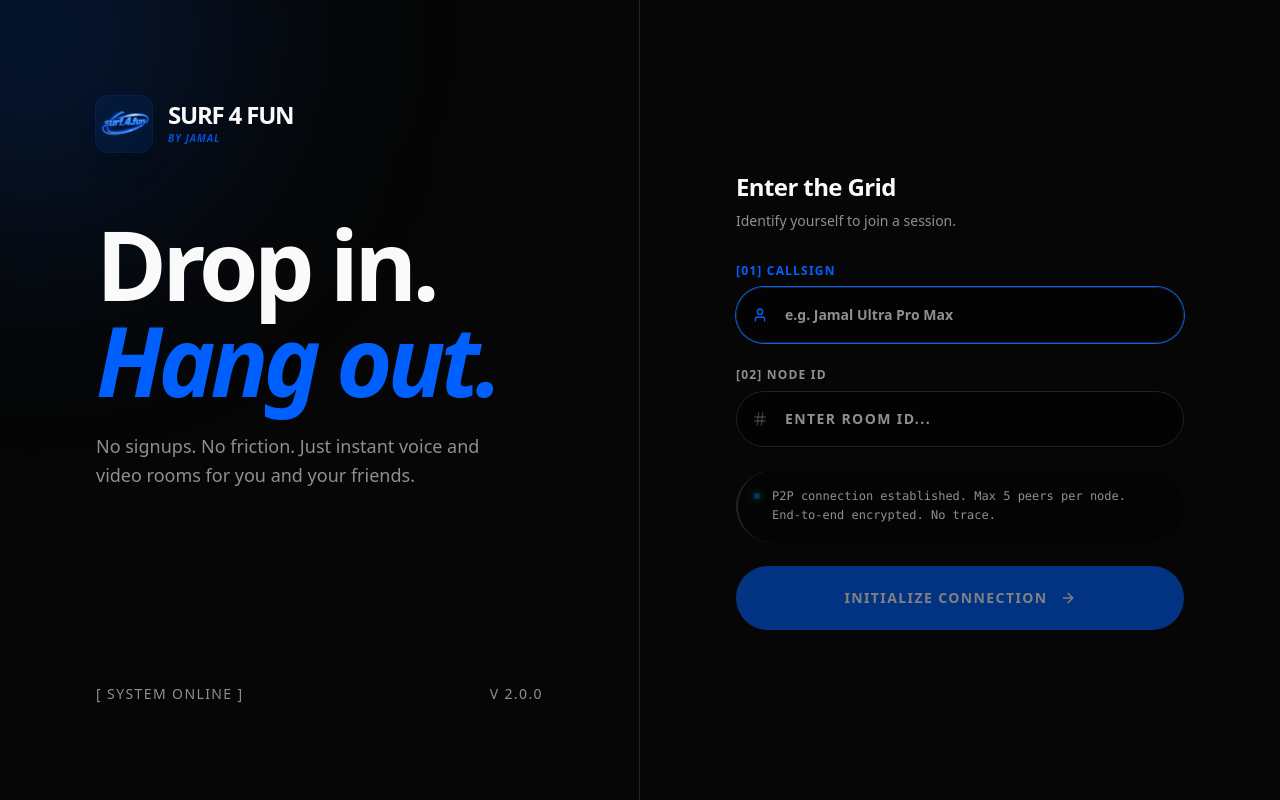
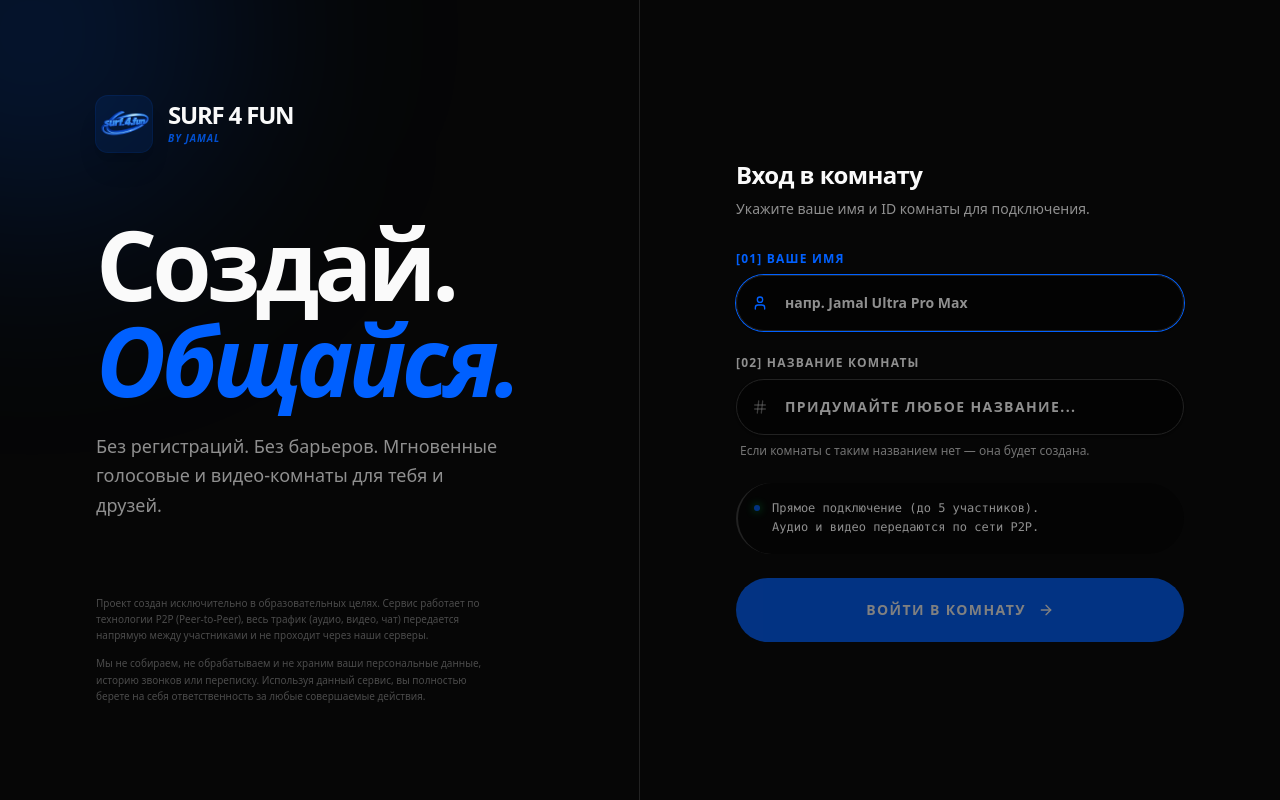
Before and after one commit to plaibo1/surf_4_fun, a Vue app: page / in a window 1280 px wide. Built offline with nearby package versions, Linux system fonts and the light colour scheme.

Commit message:
update texts

```diff
--- /dev/null
+++ b/src/components/Disclaimer.vue
@@ -0,0 +1,10 @@
+<template>
+  <div class="flex flex-col gap-3 text-[10px] leading-relaxed">
+    <p>
+      Проект создан исключительно в образовательных целях. Сервис работает по технологии P2P (Peer-to-Peer), весь трафик (аудио, видео, чат) передается напрямую между участниками и не проходит через наши серверы.
+    </p>
+    <p>
+      Мы не собираем, не обрабатываем и не храним ваши персональные данные, историю звонков или переписку. Используя данный сервис, вы полностью берете на себя ответственность за любые совершаемые действия.
+    </p>
+  </div>
+</template>
--- a/src/components/JoinForm.vue
+++ b/src/components/JoinForm.vue
@@ -69,8 +69,8 @@ function onSubmit() {
   <div class="w-full animate-in fade-in slide-in-from-bottom-8 duration-700">
     <div class="space-y-8">
       <div class="space-y-2">
-        <h2 class="text-2xl font-bold tracking-tight">Enter the Grid</h2>
-        <p class="text-sm text-muted-foreground">Identify yourself to join a session.</p>
+        <h2 class="text-2xl font-bold tracking-tight">Вход в комнату</h2>
+        <p class="text-sm text-muted-foreground">Укажите ваше имя и ID комнаты для подключения.</p>
       </div>
 
       <form @submit.prevent="onSubmit" class="space-y-6">
@@ -78,14 +78,14 @@ function onSubmit() {
         <div class="space-y-2 relative group">
           <label for="userNameInput" class="text-xs font-bold uppercase tracking-widest text-muted-foreground group-focus-within:text-primary transition-colors flex justify-between"
             :class="{ 'text-primary animate-pulse': roomId && !userName }">
-            <span>[01] Callsign</span>
-            <span v-if="roomId && !userName" class="text-primary italic normal-case tracking-normal">— Required</span>
+            <span>[01] Ваше имя</span>
+            <span v-if="roomId && !userName" class="text-primary italic normal-case tracking-normal">— Обязательно</span>
           </label>
           <div class="relative">
             <div class="absolute left-4 top-1/2 -translate-y-1/2 text-muted-foreground/40 group-focus-within:text-primary transition-colors">
               <User class="h-4 w-4" />
             </div>
-            <Input id="userNameInput" name="username" autocomplete="username" ref="userNameInput" v-model="userName" :placeholder="`e.g. ${randomPlaceholder}`"
+            <Input id="userNameInput" name="username" autocomplete="username" ref="userNameInput" v-model="userName" :placeholder="`напр. ${randomPlaceholder}`"
               class="h-14 pl-12 pr-4 rounded-2xl border border-white/10 bg-black/50 focus-visible:border-primary focus-visible:ring-1 focus-visible:ring-primary transition-all text-base font-bold w-full"
               :class="{ 'border-primary ring-1 ring-primary bg-primary/5': roomId && !userName }" maxlength="20"
               @keyup.enter="onSubmit" />
@@ -96,22 +96,25 @@ function onSubmit() {
         <div class="space-y-2 relative group">
           <label for="roomIdInput"
             class="text-xs font-bold uppercase tracking-widest text-muted-foreground group-focus-within:text-primary transition-colors block">
-            [02] Node ID
+            [02] Название комнаты
           </label>
           <div class="relative">
             <div class="absolute left-4 top-1/2 -translate-y-1/2 text-muted-foreground/40 group-focus-within:text-primary transition-colors">
               <Hash class="h-4 w-4" />
             </div>
-            <Input id="roomIdInput" name="room" autocomplete="off" v-model="roomId" placeholder="Enter room ID..."
+            <Input id="roomIdInput" name="room" autocomplete="off" v-model="roomId" placeholder="Придумайте любое название..."
               class="h-14 pl-12 pr-4 rounded-2xl border border-white/10 bg-black/50 focus-visible:border-primary focus-visible:ring-1 focus-visible:ring-primary transition-all text-base font-bold uppercase tracking-widest w-full"
               @keyup.enter="onSubmit" @input="roomId = roomId.toLowerCase()" />
           </div>
+          <p class="text-xs text-muted-foreground/80 mt-1.5 ml-1">
+            Если комнаты с таким названием нет — она будет создана.
+          </p>
 
           <!-- Любимые комнаты -->
           <div v-if="favorites.length > 0" class="mt-4 animate-in fade-in slide-in-from-top-2 duration-500">
             <div class="flex items-center gap-2 mb-3">
               <Star class="h-3 w-3 text-primary" />
-              <span class="text-[10px] font-bold uppercase tracking-widest text-muted-foreground">Known Nodes</span>
+              <span class="text-[10px] font-bold uppercase tracking-widest text-muted-foreground">Избранные комнаты</span>
             </div>
             <div class="flex flex-wrap gap-2">
               <button v-for="fav in favorites" :key="fav" type="button" @click="selectRoom(fav)"
@@ -128,8 +131,8 @@ function onSubmit() {
         <div class="flex items-start gap-3 p-4 rounded-2xl bg-black/40 border-l-2 border-primary/50 text-muted-foreground">
           <div class="w-1.5 h-1.5 rounded-full bg-primary mt-1.5 animate-pulse shrink-0 shadow-[0_0_8px_rgba(0,255,100,0.8)]"></div>
           <p class="text-xs font-mono leading-relaxed">
-            P2P connection established. Max 5 peers per node. <br />
-            End-to-end encrypted. No trace.
+            Прямое подключение (до 5 участников). <br class="hidden sm:block" />
+            Аудио и видео передаются по сети P2P.
           </p>
         </div>
 
@@ -140,10 +143,10 @@ function onSubmit() {
           :disabled="!roomId.trim() || !userName.trim()">
           <span class="flex items-center gap-3">
             <template v-if="roomId.trim() && !userName.trim()">
-              Awaiting Callsign
+              Введите имя
             </template>
             <template v-else>
-              Initialize Connection
+              Войти в комнату
             </template>
             <ArrowRight class="h-4 w-4 transition-transform group-hover:translate-x-1" />
           </span>
--- a/src/components/VoiceRoom.vue
+++ b/src/components/VoiceRoom.vue
@@ -310,16 +310,16 @@ onUnmounted(() => {
             </div>
 
             <div
-              class="flex items-center gap-1 sm:gap-2 bg-background/80 backdrop-blur-sm p-1 sm:p-2 rounded-3xl sm:rounded-3xl border border-primary/10 shadow-inner">
+              class="flex items-center gap-1 sm:gap-2 bg-background/80 backdrop-blur-sm p-1 sm:p-2 rounded-[24px] sm:rounded-[24px] border border-primary/10 shadow-inner">
               <Button :variant="isNoiseSuppressionEnabled ? 'success' : 'ghost'" size="icon"
                 @click="toggleNoiseSuppression"
-                class="h-9 w-9 sm:h-11 sm:w-11 rounded-3xl sm:rounded-3xl transition-all hover:scale-105 active:scale-95"
+                class="h-9 w-9 sm:h-11 sm:w-11 rounded-[16px] sm:rounded-[16px] transition-all hover:scale-105 active:scale-95"
                 title="Подавление шума" aria-label="Подавление шума">
                 <Ear class="h-4 w-4 sm:h-5 sm:w-5" />
               </Button>
               <div class="h-6 sm:h-8 w-[1px] bg-border/50 mx-0.5 sm:mx-1"></div>
               <Button :variant="isTotalMuted ? 'destructive' : 'ghost'" @click="toggleTotalMute" size="icon"
-                class="h-9 w-9 sm:h-11 sm:w-11 rounded-3xl sm:rounded-3xl transition-all hover:scale-105 active:scale-95 group relative overflow-hidden"
+                class="h-9 w-9 sm:h-11 sm:w-11 rounded-[16px] sm:rounded-[16px] transition-all hover:scale-105 active:scale-95 group relative overflow-hidden"
                 title="Тотальный мут" aria-label="Тотальный мут">
                 <div v-if="isTotalMuted" class="relative z-10 flex items-center justify-center">
                   <Headphones class="h-4 w-4 sm:h-5 sm:w-5" />
@@ -328,7 +328,7 @@ onUnmounted(() => {
                 <Headphones v-else class="h-4 w-4 sm:h-5 sm:w-5" />
               </Button>
               <Button :variant="isMuted ? 'destructive' : 'default'" @click="toggleMute" size="icon"
-                class="h-9 w-9 sm:h-11 sm:w-11 rounded-3xl sm:rounded-3xl transition-all hover:scale-105 active:scale-95 shadow-lg shadow-primary/20"
+                class="h-9 w-9 sm:h-11 sm:w-11 rounded-[16px] sm:rounded-[16px] transition-all hover:scale-105 active:scale-95 shadow-lg shadow-primary/20"
                 title="Микрофон" aria-label="Включить/выключить микрофон">
                 <MicOff v-if="isMuted" class="h-4 w-4 sm:h-5 sm:w-5" />
                 <Mic v-else class="h-4 w-4 sm:h-5 sm:w-5" />
--- a/src/views/HomeView.vue
+++ b/src/views/HomeView.vue
@@ -2,6 +2,7 @@
 import { ref } from 'vue'
 import VoiceRoom from '@/components/VoiceRoom.vue'
 import JoinForm from '@/components/JoinForm.vue'
+import Disclaimer from '@/components/Disclaimer.vue'
 
 const inRoom = ref(false)
 const pendingRoomId = ref('')
@@ -47,22 +48,15 @@ function onLeave() {
             </div>
 
             <h1 class="text-6xl xl:text-8xl font-bold tracking-tighter leading-none mb-6">
-              Drop in. <br/>
-              <span class="text-primary italic pr-4">Hang out.</span>
+              Создай. <br/>
+              <span class="text-primary italic pr-4">Общайся.</span>
             </h1>
             <p class="text-lg text-muted-foreground max-w-[40ch] leading-relaxed">
-              No signups. No friction. Just instant voice and video rooms for you and your friends.
+              Без регистраций. Без барьеров. Мгновенные голосовые и видео-комнаты для тебя и друзей.
             </p>
           </div>
 
-          <div class="relative z-10 flex items-center justify-between">
-            <div class="text-sm font-medium tracking-widest uppercase text-muted-foreground">
-              [ SYSTEM ONLINE ]
-            </div>
-            <div class="text-sm font-medium tracking-widest uppercase text-muted-foreground">
-              V 2.0.0
-            </div>
-          </div>
+          <Disclaimer class="relative z-10 text-muted-foreground/50 max-w-[90%]" />
         </div>
 
         <!-- Right Side: Form -->
@@ -79,14 +73,17 @@ function onLeave() {
               </div>
             </div>
             <h1 class="text-4xl sm:text-5xl font-bold tracking-tighter leading-none">
-              Drop in.<br/>
-              <span class="text-primary italic">Hang out.</span>
+              Создай.<br/>
+              <span class="text-primary italic">Общайся.</span>
             </h1>
           </div>
 
           <div class="w-full max-w-md relative z-10">
             <JoinForm @joined="onJoined" />
           </div>
+
+          <!-- Mobile Disclaimer -->
+          <Disclaimer class="lg:hidden w-full max-w-md mt-12 relative z-10 text-muted-foreground/40 text-center" />
         </div>
       </div>
     </template>
```
